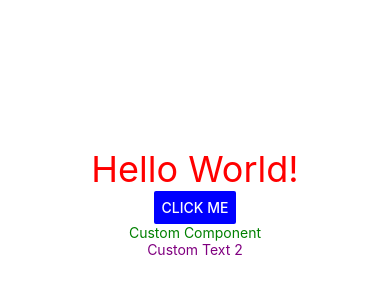
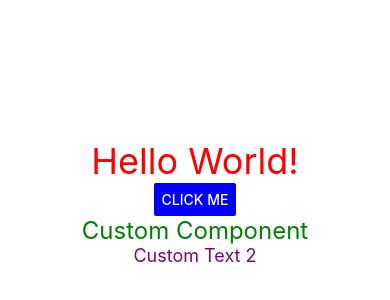
Before and after one commit to johannesmu/ClassApp, a React Native app: screen / in a window 390 px wide. Shown: the part 220-520 px from the top of the page. Built offline with nearby package versions, Linux system fonts and the light colour scheme.

Commit message:
fixed type issues in props for Textbox

```diff
--- a/App.js
+++ b/App.js
@@ -10,8 +10,8 @@ export default function App() {
       <Text style={styles.greeting}>Hello World!</Text>
       <Button title="Click me" color="blue"/>
       <StatusBar style="auto" />
-      <TextBox color="green" size="24" text="Custom Component" />
-      <TextBox color="purple" size="18" text="Custom Text 2" />
+      <TextBox color="green" size={24} text="Custom Component" />
+      <TextBox color="purple" size={18} text="Custom Text 2" />
     </View>
   );
 }
--- a/components/TextBox.js
+++ b/components/TextBox.js
@@ -4,7 +4,9 @@ import {View,Text} from 'react-native';
 export const TextBox = (props) => {
   return (
     <View>
-      <Text style={{color:props.color, fontSize:props.size}}>{props.text}</Text>
+      <Text style={
+        {color:props.color, fontSize:props.size}
+        }>{props.text}</Text>
     </View>
   )
 }
```
